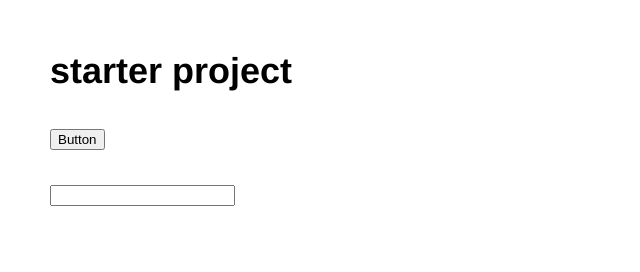
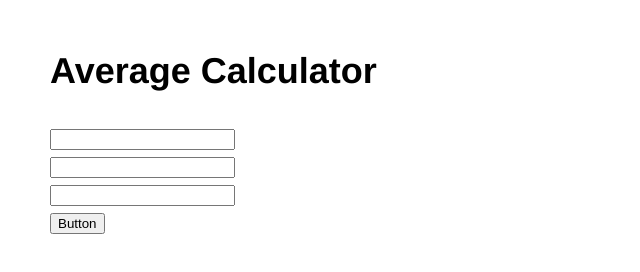
Before and after one commit to Karim-Roswell/HW2, a plain HTML site: page index.html in a window 1280 px wide. Shown: the whole page, without its empty margins (0-640 px from the left). Drawn offline with Linux system fonts and the light colour scheme.

Commit message:
added 3 inputs and a button'

```diff
--- a/index.html
+++ b/index.html
@@ -1,23 +1,29 @@
 <!DOCTYPE html>
 <html>
+    <head>
+        <meta charset="utf-8">
+        <title>Average Calculator</title>
 
-<head>
-    <meta charset="utf-8">
-    <title>starter code</title>
-<link rel="stylesheet" type="text/css" href="site.css">
-</head>
+        <!-- Link CSS -->
+        <link rel="stylesheet" type="text/css" href="site.css">
+    </head>
+    <body>
+        <!-- Header -->
+        <h2>Average Calculator</h2>
 
-<body>
-<h2>starter project</h2>
+        <!-- Calculator Inputs and Button-->
+        <div>
+            <input type="text" id="input1"><br>
+            <input type="text" id="input2"><br>
+            <input type="text" id="input3"><br>
 
-<button type="button" id="button1">Button</button>
-<div>
-    <br />
-    <input type="text" val="starting value" text="hello" id="textbox1" />
-    <br />
-</div>
+            <button type="button" id="average">Button</button><br>
+        </div>
 
-<script src="main.js"></script>
-</body>
+        <!-- Display Average -->
+        <div id="displayAverage"></div>
 
+        <!-- Link JS with calculateAverage() Funcation -->
+        <script src="main.js"></script>
+    </body>
 </html>
```
